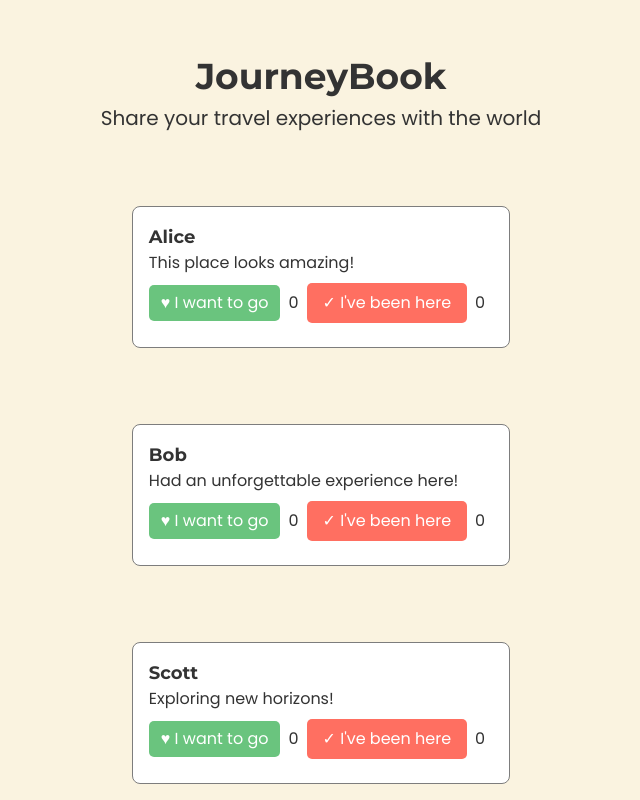
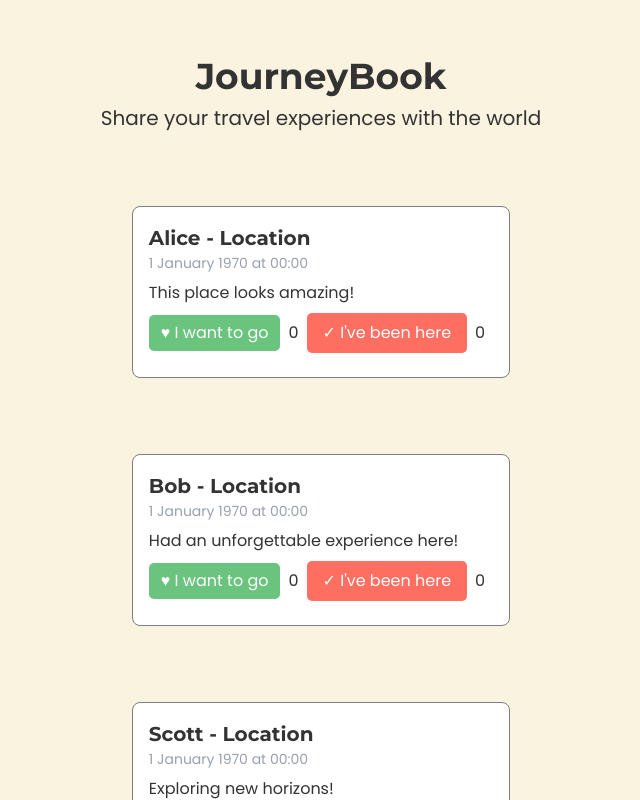
Before and after one commit to emilystewart26/journeybook, a Next.js app: page / in a window 1280 px wide. Shown: the top 800 px of the page, without its empty margins (319-959 px from the left). Built offline with nearby package versions, Linux system fonts and the light colour scheme.

Commit message:
Add date and location

```diff
--- a/src/components/SocialCard.js
+++ b/src/components/SocialCard.js
@@ -45,9 +45,21 @@ export default function SocialCard({ post }) {
     });
   };
 
+  const handleDate = (date) => {
+    return (date.toLocaleDateString("en-GB", {
+        year: "numeric",
+        month: "long",
+        day: "numeric"
+      }) + " at " + date.toLocaleTimeString("en-GB", {
+        hour: "2-digit",
+        minute: "2-digit"
+      }));
+  };
+
   return (
     <div className="card">
-      <h3 className="text-lg font-semibold">{post.username}</h3>
+      <h3 className="card-header">{post.username} - {post.location ? post.location : "Location"}</h3>
+      <p className="text-sm text-gray-400 mb-2">{handleDate((new Date(post.date ? post.date : 0)))}</p>
       <p>{post.text}</p>
       {post.image && (
         <img
```
